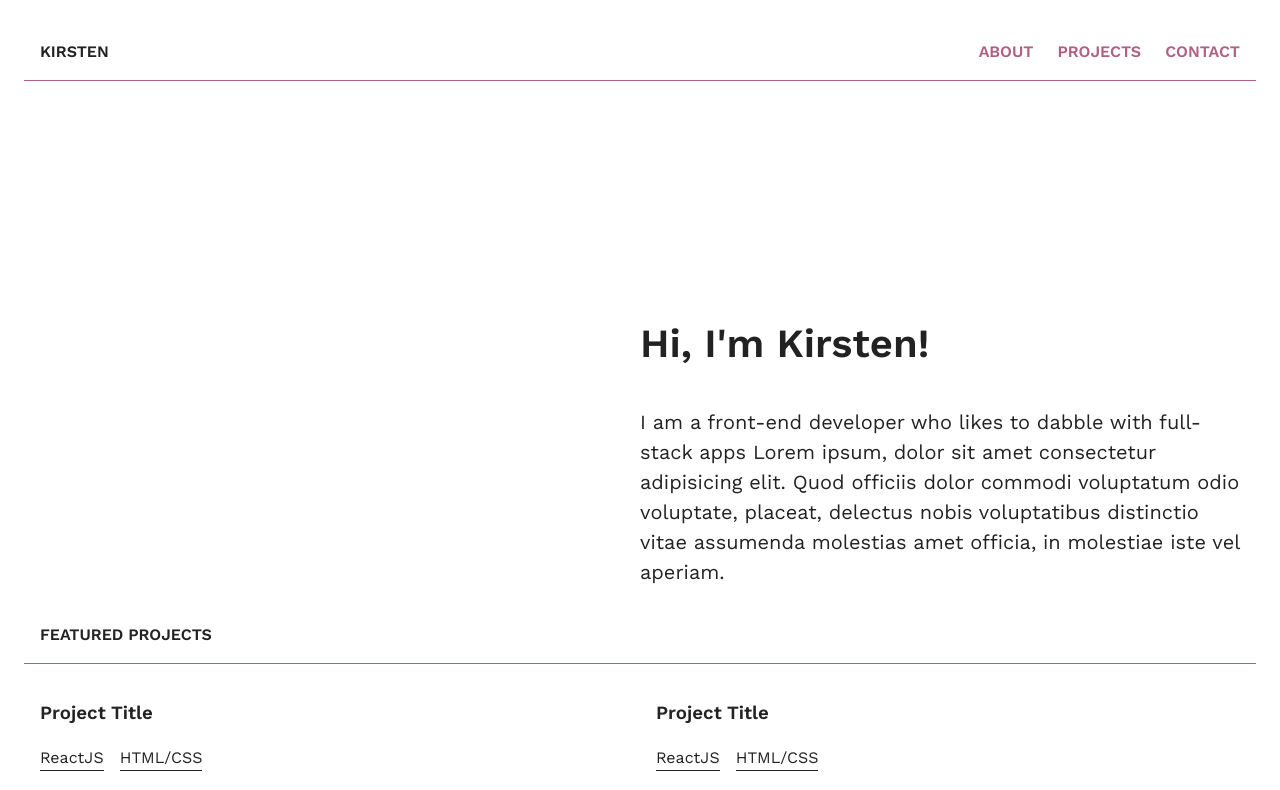
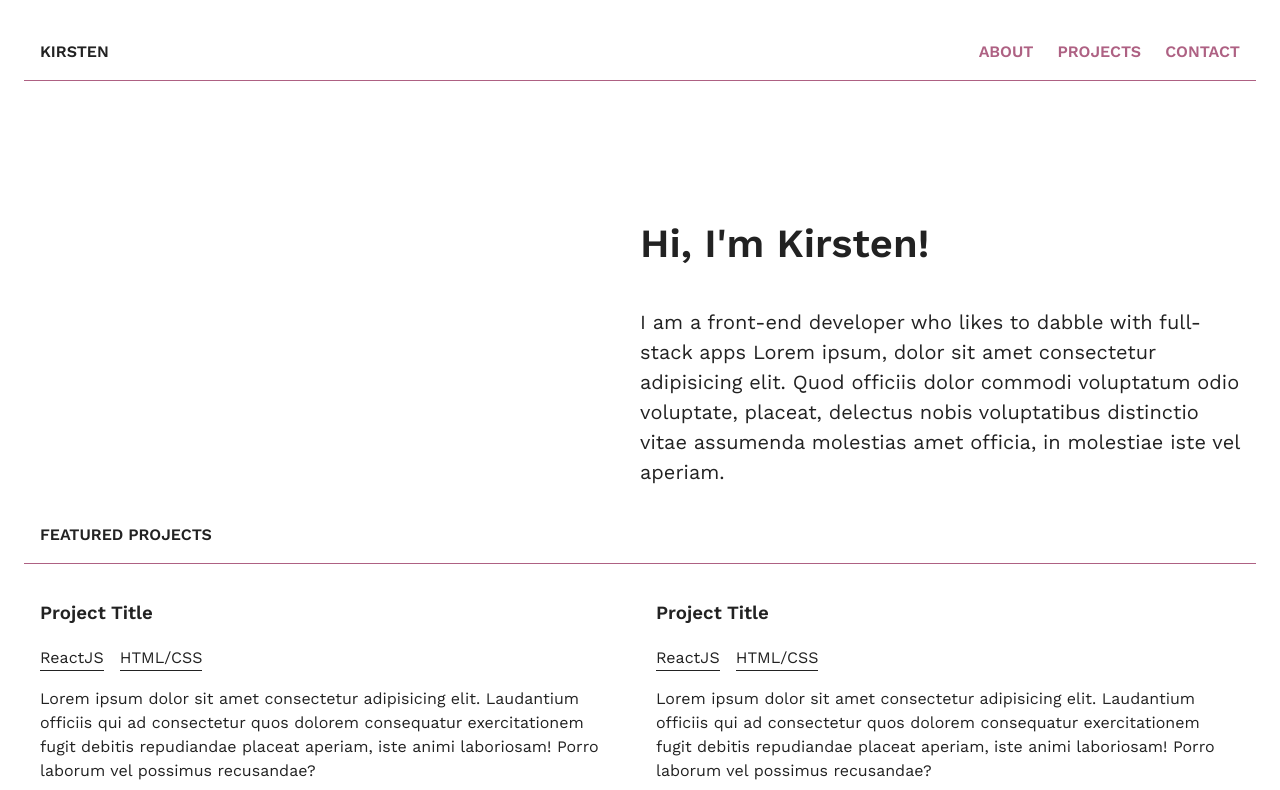
Before and after one commit to kmalcaba/kmalcaba.github.io, a React (Create React App) app: page / in a window 1280 px wide. Shown: the top 790 px of the page. Built offline with nearby package versions, Linux system fonts and the light colour scheme.

Commit message:
Adjust top margin

```diff
--- a/src/components/Hero/Hero.scss
+++ b/src/components/Hero/Hero.scss
@@ -1,11 +1,11 @@
-@import '../../styles/general.scss';
-@import '../../styles/breakpoints.scss';
+@import "../../styles/general.scss";
+@import "../../styles/breakpoints.scss";
 
 .hero {
   width: 100%;
   display: grid;
   grid-template-columns: 1fr 1fr;
-  margin-top: 200px;
+  margin-top: 100px;
   transition: 0.3s ease all;
 
   &-content {
```
